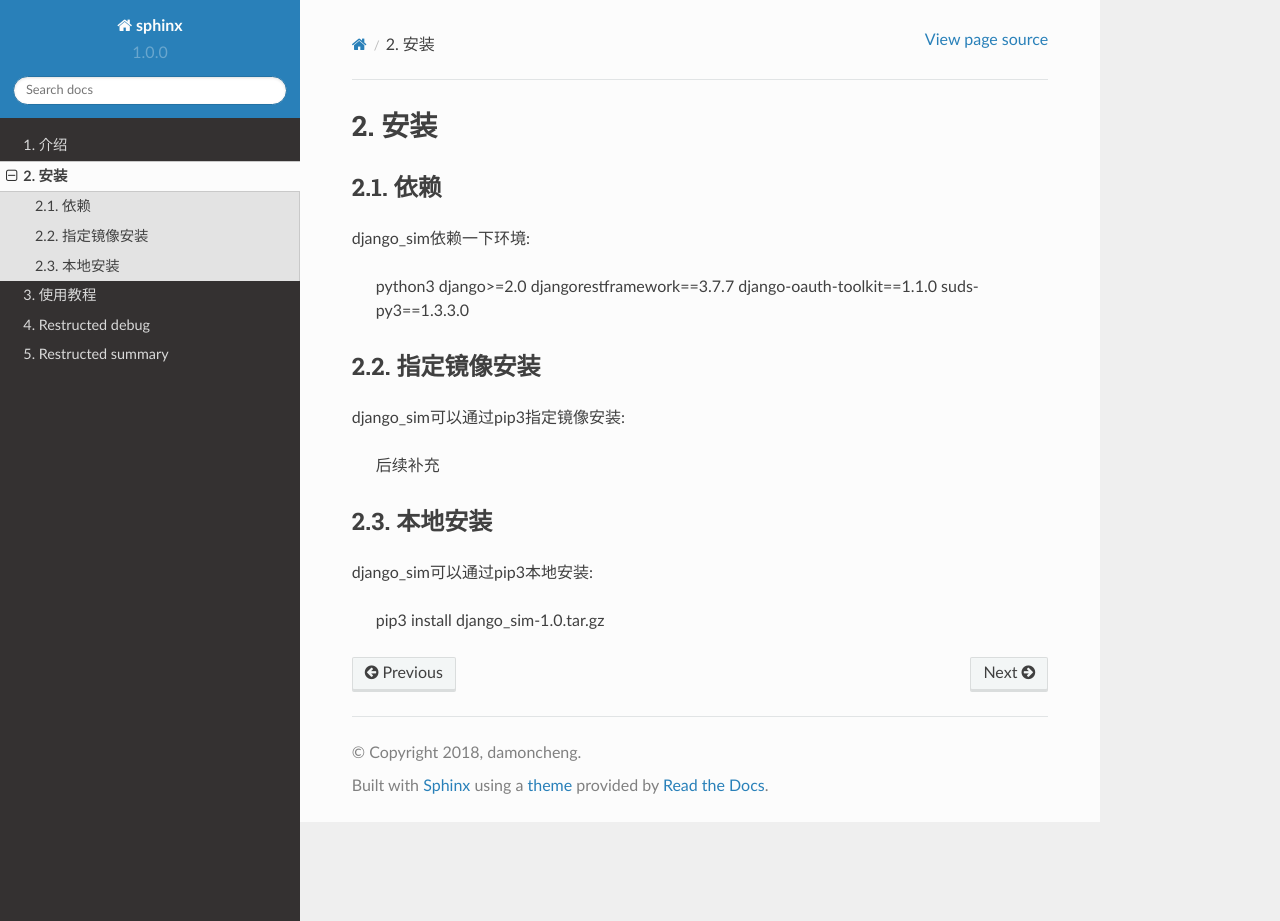
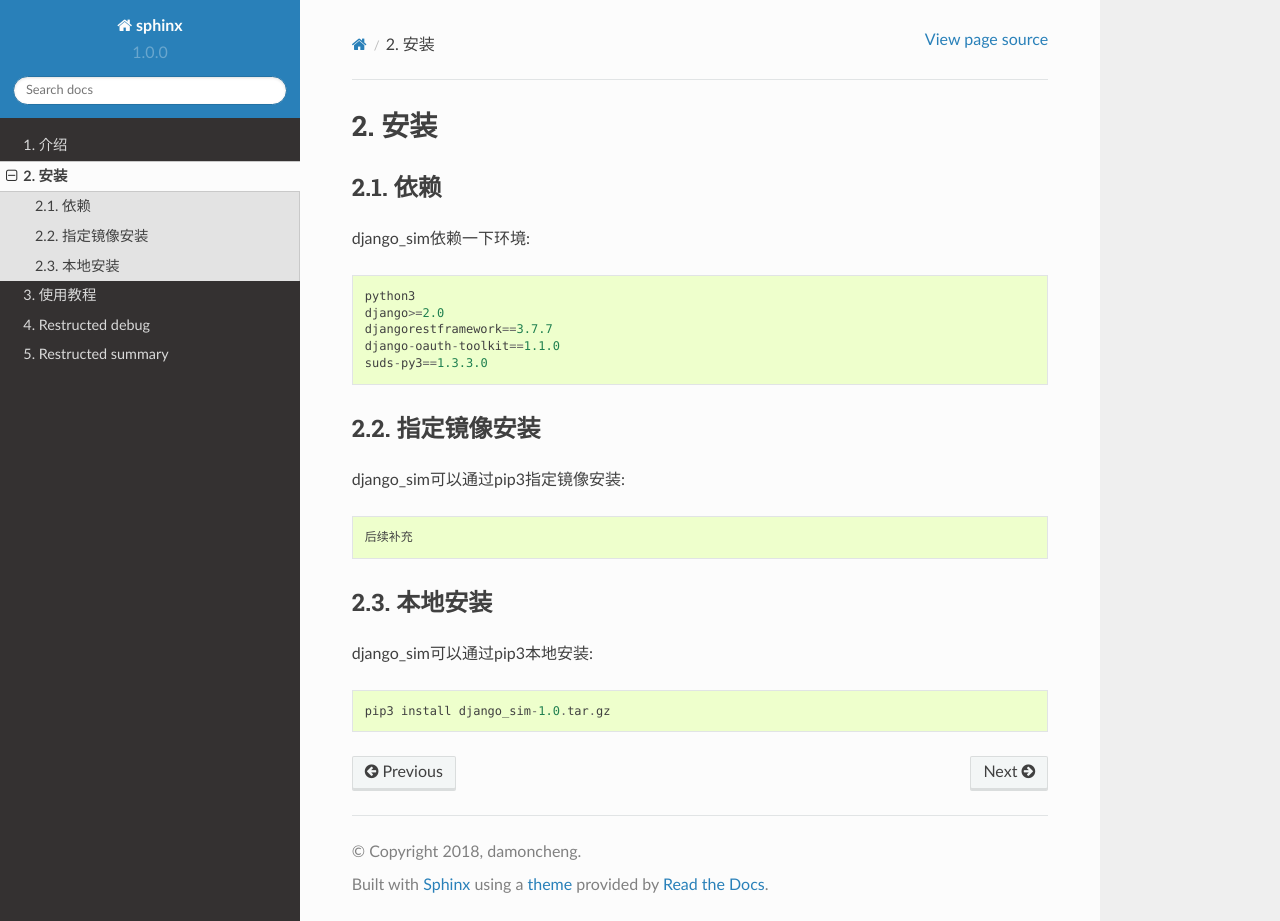
Before and after one commit to damoncheng/Sphinx, a Sphinx documentation site: the page built from source/restructed/django_sim_install.rst, in a window 1280 px wide and 921 px high. Built offline with Sphinx 7.4.7 and the Read the Docs theme 2.0.0, drawn with Linux system fonts in a browser that asks for light colours; part of the change alters nothing that is shown.

```diff
--- a/source/restructed/django_sim_install.rst
+++ b/source/restructed/django_sim_install.rst
@@ -5,7 +5,7 @@
 依赖
 =======================================
 
-django_sim依赖一下环境:
+django_sim依赖一下环境::
 
     python3
     django>=2.0
@@ -16,13 +16,13 @@ django_sim依赖一下环境:
 指定镜像安装
 =======================================
 
-django_sim可以通过pip3指定镜像安装:
+django_sim可以通过pip3指定镜像安装::
 
     后续补充
 
 本地安装
 =======================================
 
-django_sim可以通过pip3本地安装:
+django_sim可以通过pip3本地安装::
 
     pip3 install django_sim-1.0.tar.gz
```
Also changed, not shown: 1 other file.
